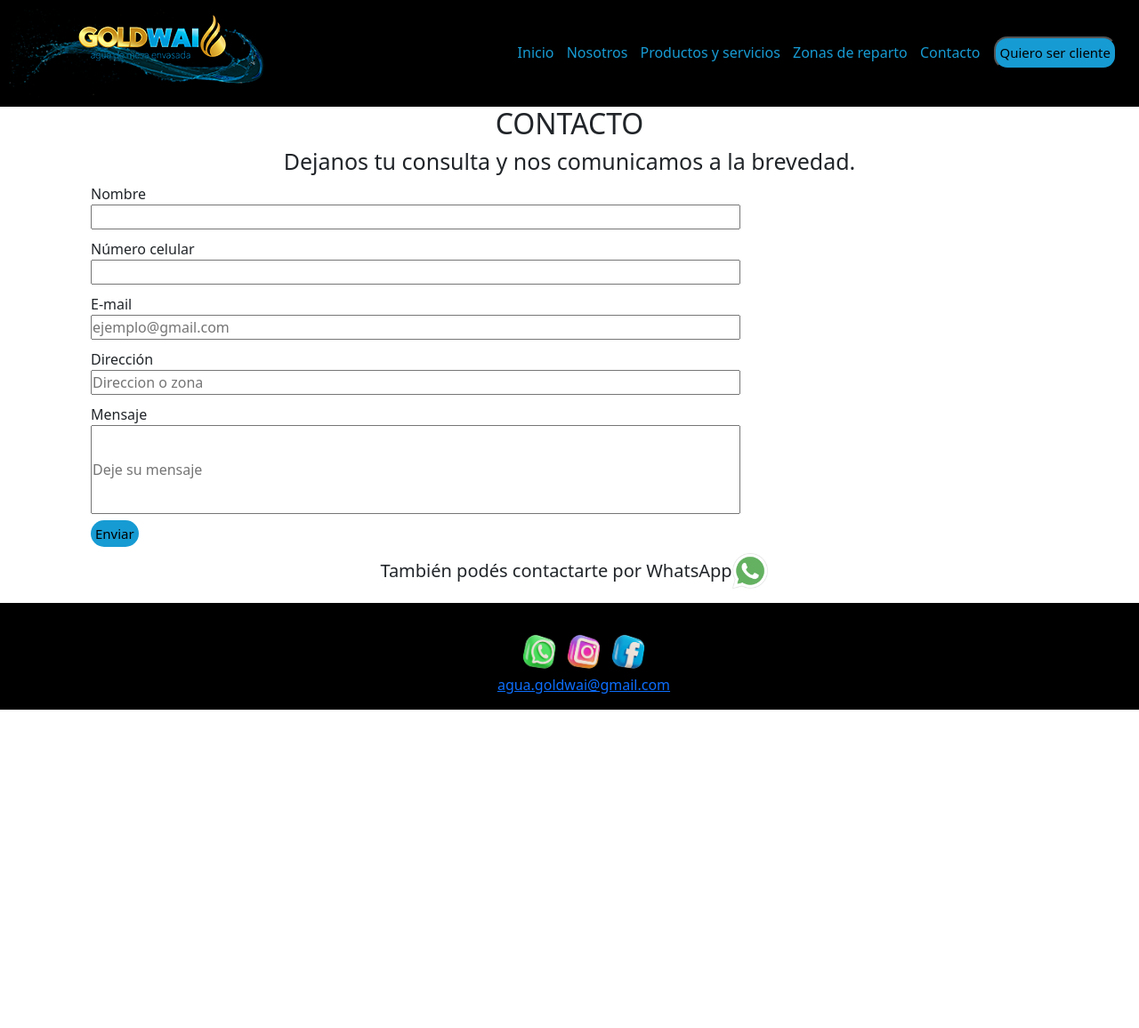
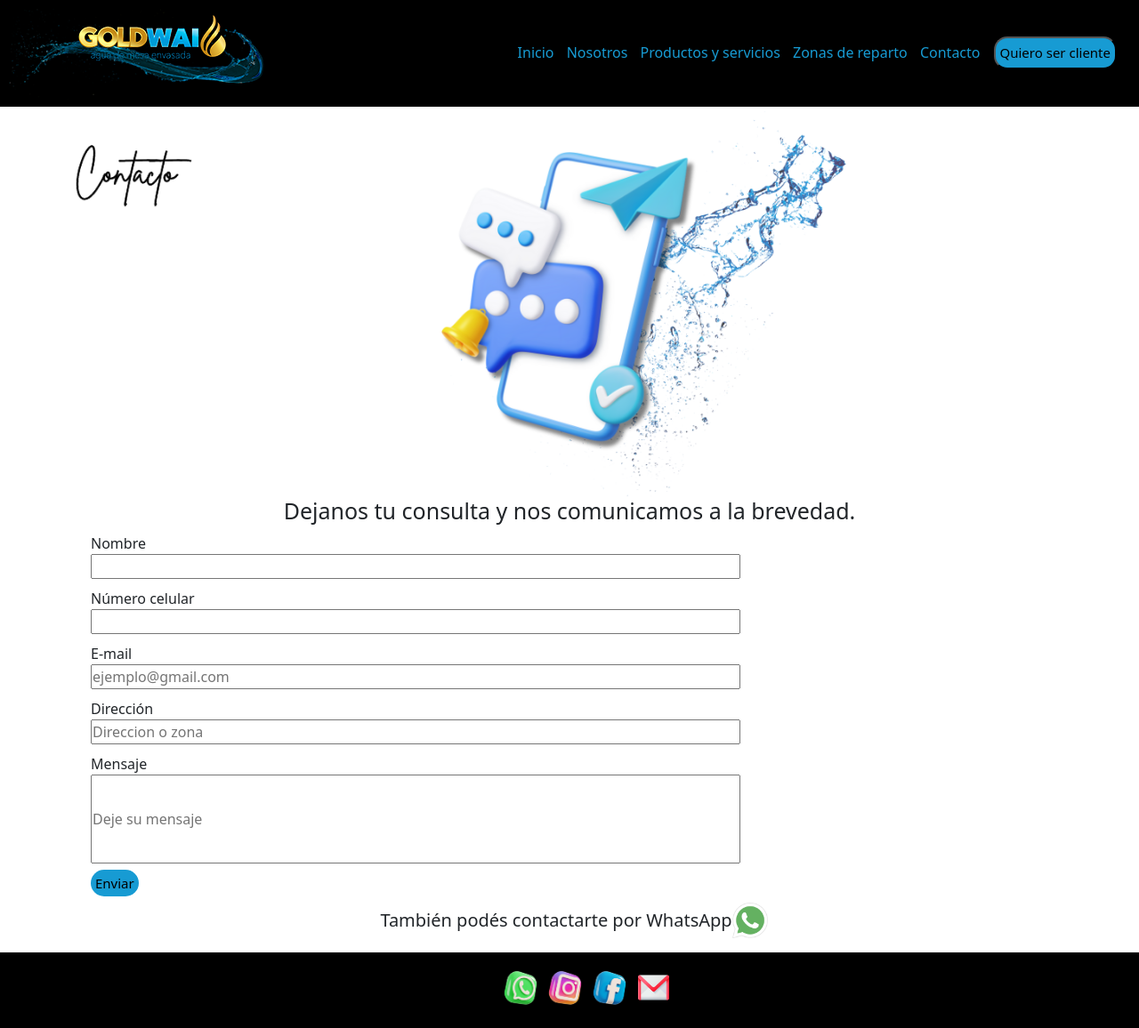
Before and after one commit to CamiLarsen/Proyecto-Coder, a plain HTML site: page pages/contacto.html in a window 1280 px wide. Shown: the whole page at 89% size. Before the commit the page ends 800 px from the top, so only its background shows below. Drawn offline with nearby package versions, Linux system fonts and the light colour scheme.

Commit message:
correciones

```diff
--- a/css/style.css
+++ b/css/style.css
@@ -116,10 +116,14 @@ header nav ul li a:hover {
     border-radius: 10%;
 }
 
+.portada img {
+    width: 100%;
+    display: flex;
+    justify-content: center;
+}
+
 /**-----PRODUCTOS Y SERV-----*/
-.portada {
-    width: 100%;
-}
+
 .bienvenida {
     width: 100%;
     height: 100px;
@@ -340,7 +344,7 @@ p {
 /**------FOOTER-----*/
 footer{
     background-color: black;
-    height: 120px;
+    height: 85px;
 }
 
 footer h2 {
@@ -351,7 +355,7 @@ footer h2 {
 footer img{
     width: 50px;
     height: 50px;
-    margin-top: 30px;
+    margin-top: 15px;
 }
 
 footer ul {
@@ -360,13 +364,20 @@ footer ul {
     justify-content: center;
 }
 
-
+.logog {
+    width: 35px;
+    height: 35px;
+    display: flex;
+    justify-content: center;
+    margin-top: 22px;
+    margin-left: 7px;
+}
 
 /**------GRID-----*/
 .bienvenida{
     display: grid;
     grid-template-rows:450px;
-    grid-template-columns: 50% 50%;
+    grid-template-columns: 49% 50%;
     column-gap: 10px;
     grid-template-areas:
     "img info";
@@ -391,9 +402,9 @@ footer ul {
 .fc-info {
     display: grid;
     grid-template-rows:450px;
-    grid-template-columns: 300px 533px 533px;
+    grid-template-columns: 300px 533px;
     grid-template-areas:
-    "img1 texto texto"
+    "img1 texto"
 }
 
 .img1 {
--- a/pages/contacto.html
+++ b/pages/contacto.html
@@ -29,9 +29,13 @@
         </nav>
     </header>
     <main>
+        <section>
+            <div class="portada">
+                <img src="../img/portada contacto.png" alt="celular 3d">
+            </div>
+        </section>
         <div class="container">
             <Section class="formulario">
-                <h2 class="titulo">CONTACTO</h2>
                 <h3 class="subtitulos">Dejanos tu consulta y nos comunicamos a la brevedad.</h3>
                 <div class="inputype">
                     <div class="nombreform">
@@ -77,9 +81,7 @@
                 alt="icono instagram"></a>
         <a href="https://www.facebook.com/aguagoldwai" target="_blank"><img src="../img/icono facebook.png"
                 alt="icono facebook"></a>
-    </ul>
-    <ul>
-        <a href="">agua.goldwai@gmail.com</a>
+        <a href="" target="_blank"></a><img src="../img/icono gmail.png" alt="icono gmail" class="logog">
     </ul>
 </footer>
 
```
Also changed, not shown: index.html (+1 -3 lines), pages/nosotros.html (+1 -3 lines), pages/productos-y-servicios.html (+2 -4 lines), pages/zonas de reparto.html (+6 -4 lines), img/icono gmail.png (added), img/portada contacto.png (added), img/portada zonas.png (added).
